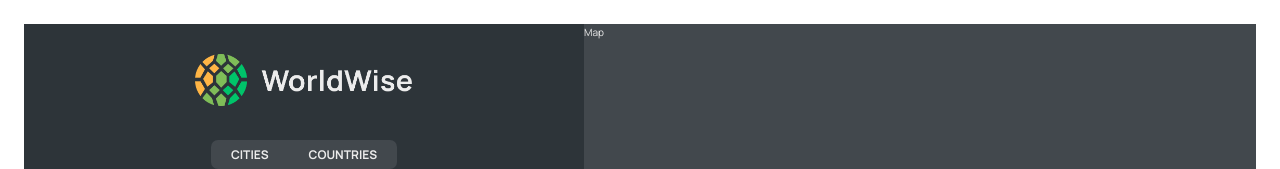
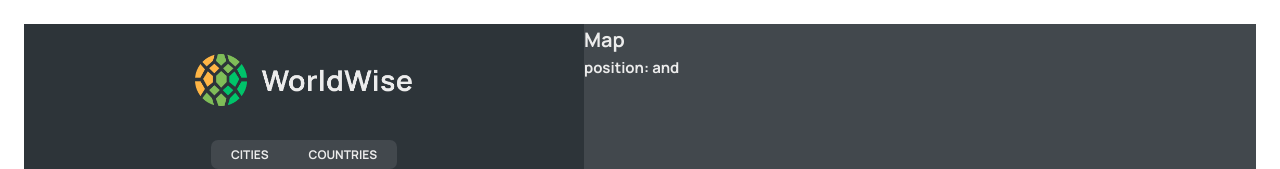
Before and after one commit to Ken-Musau/tour, a React (Vite) app: page /app in a window 1280 px wide. Shown: the top 169 px of the page. Built offline with nearby package versions, Linux system fonts and the light colour scheme; data requests are answered from the project's data file.

Commit message:
fetch search params

```diff
--- a/src/components/CityItem.jsx
+++ b/src/components/CityItem.jsx
@@ -17,7 +17,7 @@
     <li>
       <Link
         className={styles.cityItem}
-        to={`${id}?lat=${position.lat}&lng${position.lng}`}
+        to={`${id}?lat=${position.lat}&lng=${position.lng}`}
       >
         <span className={styles.emoji}>{emoji}</span>
         <h3 className={styles.name}>{cityName}</h3>
--- a/src/components/Map.jsx
+++ b/src/components/Map.jsx
@@ -1,7 +1,19 @@
+import { useSearchParams } from "react-router-dom";
 import styles from "./Map.module.css";
 
 function Map() {
-  return <div className={styles.mapContainer}>Map</div>;
+  const [searchParams, setSearchParams] = useSearchParams();
+
+  const lat = searchParams.get("lat");
+  const lng = searchParams.get("lng");
+  return (
+    <div className={styles.mapContainer}>
+      <h1>Map</h1>
+      <h2>
+        position: {lat} and {lng}
+      </h2>
+    </div>
+  );
 }
 
 export default Map;
```
Also changed, not shown: .eslintrc.cjs.
